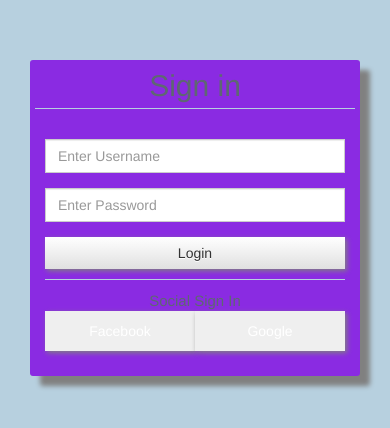
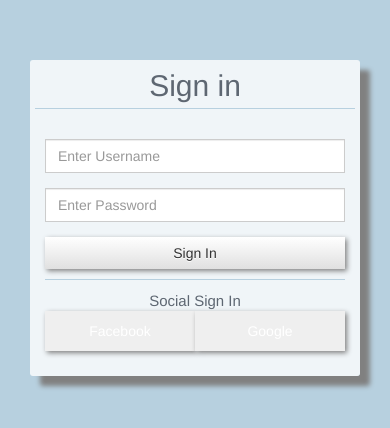
Before and after one commit to vladoltean/remind-me-web, a React (Create React App) app: page / in a window 390 px wide. Shown: the part 204-632 px from the top of the page. Built offline with nearby package versions, Linux system fonts and the light colour scheme.

Commit message:
Split Sign in Page into functional components.

```diff
--- a/src/App.css
+++ b/src/App.css
@@ -81,6 +81,17 @@
 
 }
 
+.social-sign-in .fb-sign-in:hover {
+    background: linear-gradient(top, #29487d, #4267b2); /*facebook navbar color, border bottom color*/
+    color: white;
+}
+
+.social-sign-in .google-sign-in:hover {
+    background: linear-gradient(top, #9c4432, #d34836); /*google plus red color, google plus dark grey color*/
+    color:white;
+
+}
+
 .social-sign-in .title {
     color: #5e6772;
     font-size: 15px;
@@ -90,7 +101,7 @@
 /*mobile*/
 @media only screen and (max-width: 768px) {
     .sign-on {
-        background-color: blueviolet;
+        /*background-color: blueviolet;*/
     }
 }
 
--- a/src/App.js
+++ b/src/App.js
@@ -1,58 +1,88 @@
 import 'bootstrap/dist/css/bootstrap.css';
 import 'bootstrap/dist/css/bootstrap-theme.css';
-import React, {Component} from 'react';
+import React from 'react';
 import './App.css';
 
-class App extends Component {
-    render() {
+const MyBtn = (props) => {
+
+    const {className, text, otherProps} = {...props};
+    const classNames = ['btn', 'my-button', className].join(' ');
+
+    if (!text) {
+        console.error("Every button must contain a text property!");
+    }
+
+    return <button className={classNames} {...otherProps}>{text}</button>
+
+};
+
+const FormInputGroup = (props) => {
+    const {placeholder, otherProps} = {...props};
     return (
-            <div className="vertical-align page">
-                <div className="container">
+        <div className="form-group">
+            <input type="text" className="form-control" placeholder={placeholder} {...otherProps}/>
+        </div>)
+};
+
+const SocialSignIn = () => (
+    <div className="row social-sign-in">
+        <div className="row title">Social Sign In</div>
         <div className="row">
-                        <div name="sign-on-container" className="horizontal-align sign-on">
+            <MyBtn className="fb-sign-in" text="Facebook"/>
+            <MyBtn className="google-sign-in" text="Google"/>
+        </div>
+    </div>
+);
+
+const SignInForm = () => (
     <div className="row">
+        <div className="sign-in">
+            <form>
+                <FormInputGroup placeholder="Enter Username"/>
+                <FormInputGroup placeholder="Enter Password"/>
+
+                <MyBtn className="btn-default" text="Sign In"/>
+            </form>
+        </div>
+    </div>
+);
+
+const SignIn = () => (
+    <div className="row">
+        <div className="sign-in-content">
+            <SignInForm/>
+            <SocialSignIn/>
+        </div>
+    </div>
+);
+
+const SignInTitle = () => (
     <div className="row">
         <div className="sign-in-title">
             Sign in
         </div>
     </div>
-                                <div className="row">
-                                    <div className="sign-in-content">
+);
 
-                                        <div className="row">
-                                            <div className="sign-in">
-                                                <form>
-                                                    <div className="form-group">
-                                                        <input type="text" className="form-control" placeholder="Enter Username" name="uname"
-                                                               required/>
-                                                    </div>
-
-                                                    <div className="form-group">
-                                                        <input type="password" className="form-control" placeholder="Enter Password" name="psw"
-                                                               required/>
-                                                    </div>
-
-                                                    <button className="btn btn-default my-button">Login</button>
-                                                </form>
+const SignInContainer = (props) => (
+    <div className="vertical-align page">
+        <div className="container">
+            {props.children}
         </div>
     </div>
+);
 
-                                        <div className="row social-sign-in">
-                                            <div className="row title">Social Sign In</div>
+const App = () => (
+    <SignInContainer>
         <div className="row">
-                                                <button className="btn my-button fb-sign-in">Facebook</button>
-                                                <button className="btn my-button google-sign-in">Google</button>
+            <div className="horizontal-align sign-on">
+                <div className="row">
+                    <SignInTitle/>
+                    <SignIn/>
                 </div>
             </div>
         </div>
-                                </div>
-                            </div>
-                        </div>
-                    </div>
-                </div>
-            </div>
+    </SignInContainer>
 );
-    }
-}
 
 export default App;
```
Lines whose indentation alone changed are shown as unchanged.
